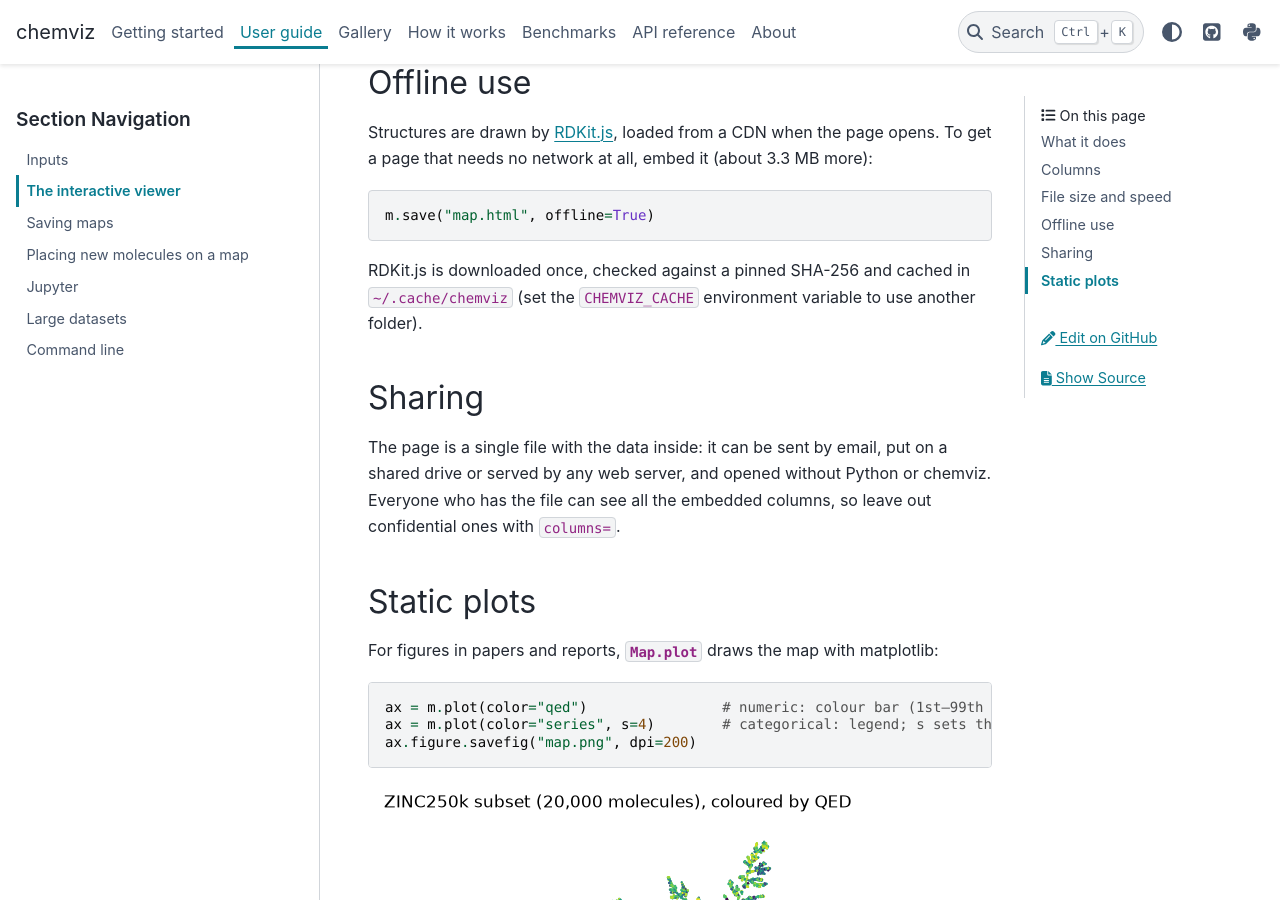
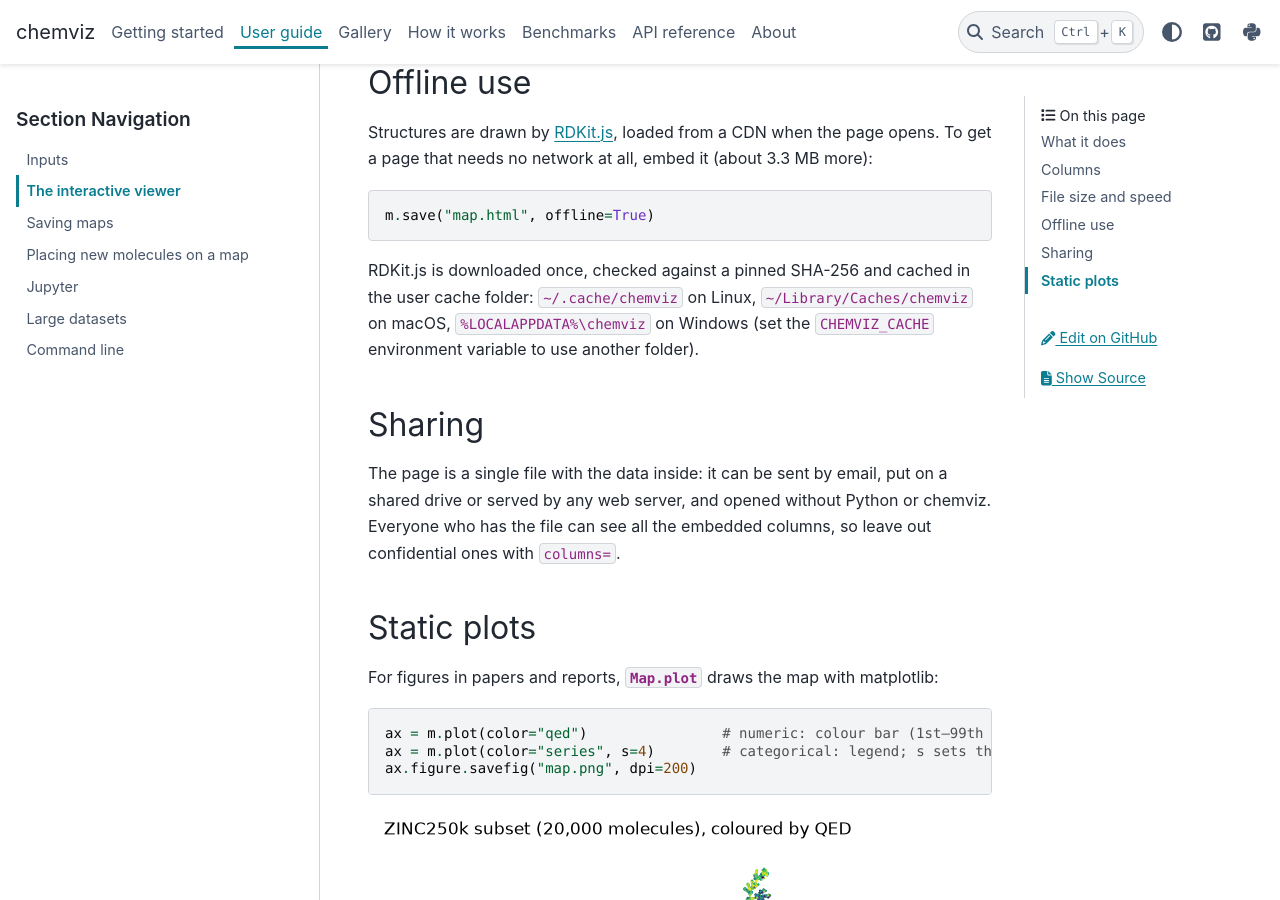
Before and after one commit to pablo-mas/chemviz, a Sphinx documentation site: the page built from docs/viewer.md, in a window 1280 px wide and 900 px high, scrolled down 1808 px. Built offline with Sphinx 7.4.7 and the PyData theme 0.15.4, drawn with Linux system fonts in a browser that asks for light colours.

Commit message:
Fix inaccuracies in the documentation
- the tsne subcommand has no -k option (its neighbours come from --perplexity);
- the RDKit.js cache folder depends on the platform;
- UMAP starts from a layout of the minimum spanning forest of the kNN graph.

````diff
--- a/docs/viewer.md
+++ b/docs/viewer.md
@@ -59,8 +59,10 @@ from a CDN when the page opens. To get a page that needs no network at all, embe
 m.save("map.html", offline=True)
 ```
 
-RDKit.js is downloaded once, checked against a pinned SHA-256 and cached in
-`~/.cache/chemviz` (set the `CHEMVIZ_CACHE` environment variable to use another folder).
+RDKit.js is downloaded once, checked against a pinned SHA-256 and cached in the user cache
+folder: `~/.cache/chemviz` on Linux, `~/Library/Caches/chemviz` on macOS,
+`%LOCALAPPDATA%\chemviz` on Windows (set the `CHEMVIZ_CACHE` environment variable to use
+another folder).
 
 ## Sharing
 
````
Also changed, not shown: docs/cli.md (+4 -3 lines), docs/how-it-works.md (+1 -1 lines), 1 other file.
